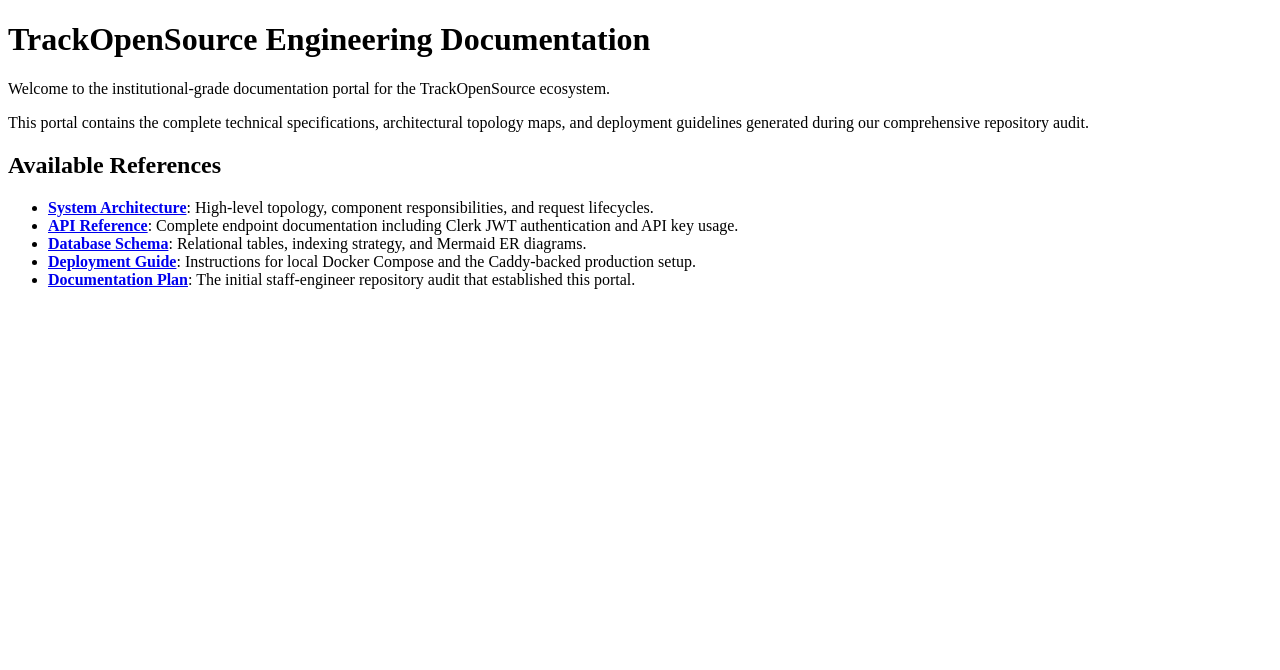
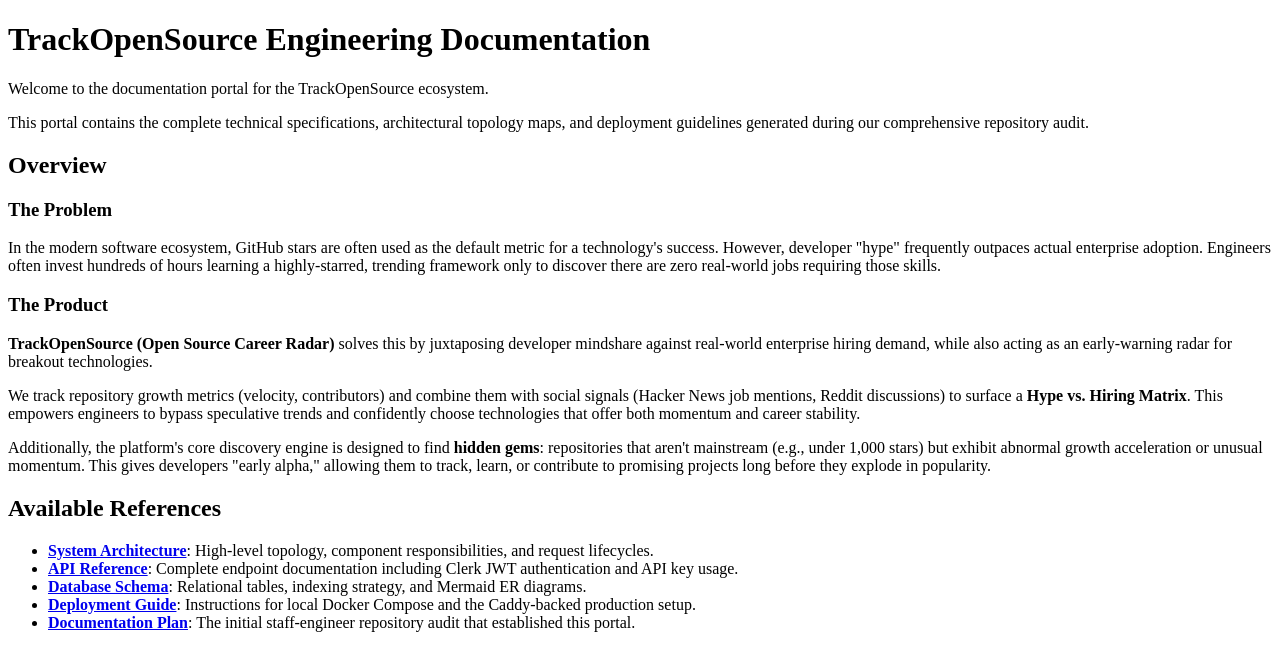
Before and after one commit to techmedaddy/trackopensource, a Next.js app in the folder frontend/: page /docs in a window 1280 px wide. Shown: the top 670 px of the page. Built offline with nearby package versions, Linux system fonts and the light colour scheme.

Commit message:
feat: implement resilient shadow-insert watchlist and update docs

```diff
--- a/frontend/src/pages/docs/index.mdx
+++ b/frontend/src/pages/docs/index.mdx
@@ -1,8 +1,20 @@
 # TrackOpenSource Engineering Documentation
 
-Welcome to the institutional-grade documentation portal for the TrackOpenSource ecosystem.
+Welcome to the documentation portal for the TrackOpenSource ecosystem.
 
 This portal contains the complete technical specifications, architectural topology maps, and deployment guidelines generated during our comprehensive repository audit.
+
+## Overview
+
+### The Problem
+In the modern software ecosystem, GitHub stars are often used as the default metric for a technology's success. However, developer "hype" frequently outpaces actual enterprise adoption. Engineers often invest hundreds of hours learning a highly-starred, trending framework only to discover there are zero real-world jobs requiring those skills.
+
+### The Product
+**TrackOpenSource (Open Source Career Radar)** solves this by juxtaposing developer mindshare against real-world enterprise hiring demand, while also acting as an early-warning radar for breakout technologies.
+
+We track repository growth metrics (velocity, contributors) and combine them with social signals (Hacker News job mentions, Reddit discussions) to surface a **Hype vs. Hiring Matrix**. This empowers engineers to bypass speculative trends and confidently choose technologies that offer both momentum and career stability.
+
+Additionally, the platform's core discovery engine is designed to find **hidden gems**: repositories that aren't mainstream (e.g., under 1,000 stars) but exhibit abnormal growth acceleration or unusual momentum. This gives developers "early alpha," allowing them to track, learn, or contribute to promising projects long before they explode in popularity.
 
 ## Available References
 
```
